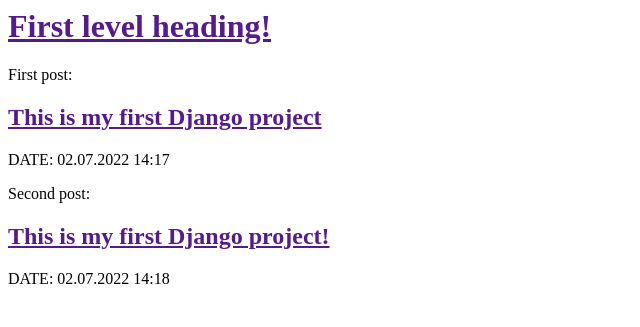
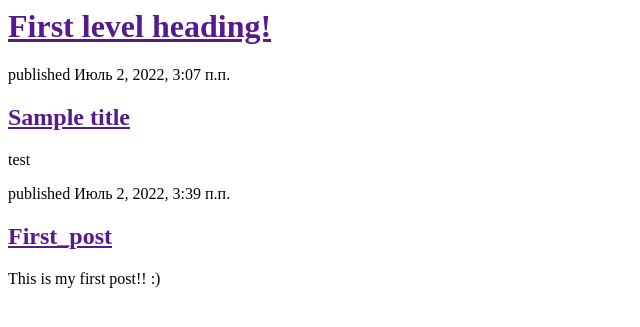
Before and after one commit to LAshinCHE/Django_hi, a Django app: page / in a window 1280 px wide. Shown: the top 327 px of the page, without its empty margins (0-640 px from the left). Run offline with Django 3.2, Linux system fonts and the light colour scheme; data comes from the database, SQL or seed files in the repository; both versions use the stored data as it was after the commit.

Commit message:
Modified templates to display posts from database.

```diff
--- a/blog/templates/blog/post_list.html
+++ b/blog/templates/blog/post_list.html
@@ -3,18 +3,15 @@
         <title>Hello first Django pord!</title>
     </head>
     <body>
-        <dive>
+        <div>
             <h1><a href="">First level heading!</a></h1>
-        </dive>
-        <dive>
-            <p>First post:</p>
-            <h2><a href="">This is my first Django project</a></h2>
-            <p>DATE: 02.07.2022 14:17</p>
-        </dive>
-        <dive>
-            <p>Second post:</p>
-            <h2><a href="">This is my first Django project!</a></h2>
-            <p>DATE: 02.07.2022 14:18</p>
-        </dive>
+        </div>
+        {% for post in posts %}
+        <div>
+            <p>published {{ post.published_date }}</p>
+            <h2><a href="">{{ post.title }}</a></h2>
+            <p>{{ post.text|linebreaksbr }}</p>
+        </div>
+        {% endfor %}
     </body>
 </html>
--- a/blog/views.py
+++ b/blog/views.py
@@ -1,5 +1,8 @@
 from django.shortcuts import render
+from .models import Post
+from django.utils import timezone
 
 
 def post_list(request):
-    return render(request, 'blog/post_list.html', {})
+    posts = Post.objects.filter(published_date__lte=timezone.now()).order_by('published_date')
+    return render(request, 'blog/post_list.html', {'posts': posts})
```
Also changed, not shown: db.sqlite3.
